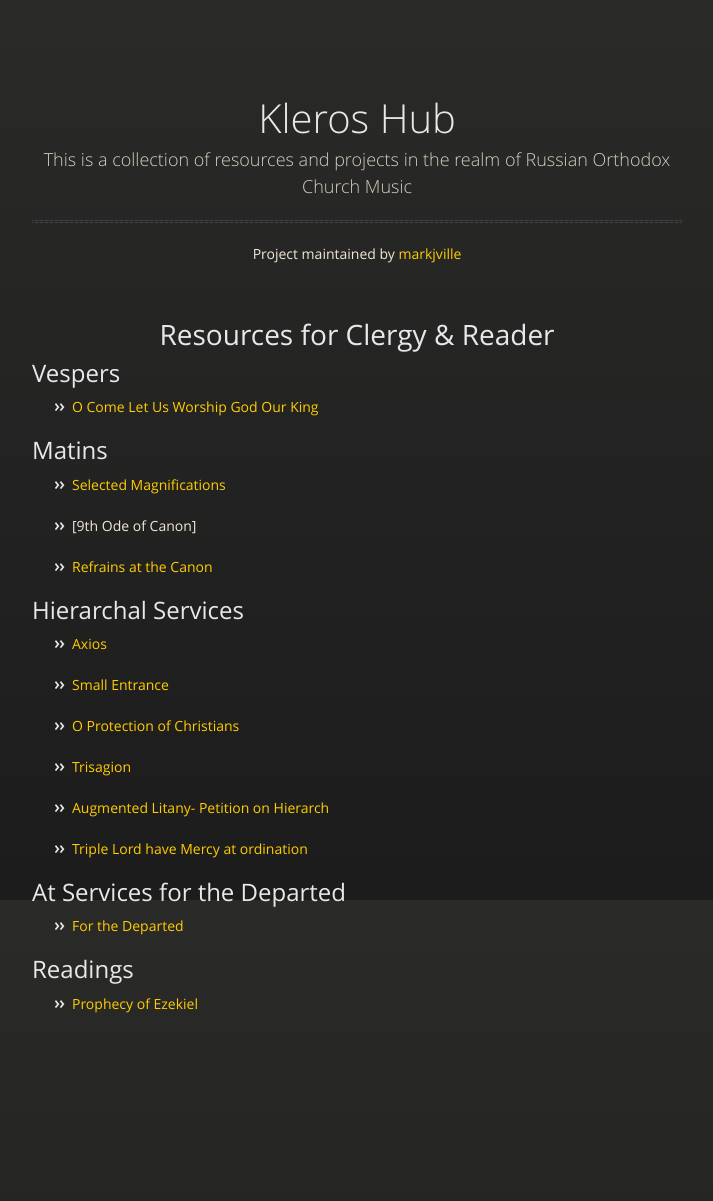
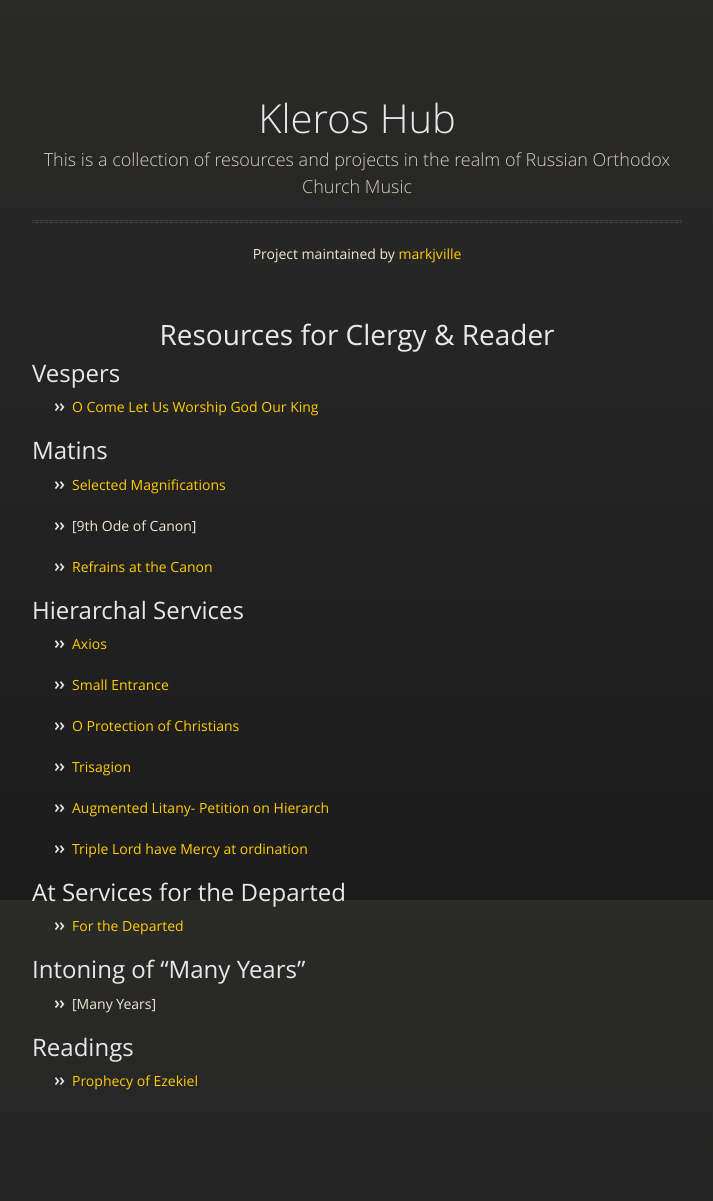
Before and after one commit to markjville/markjville.github.io, a Jekyll site: the page built from clergy-resources.md, in a window 1280 px wide. Shown: the whole page, without its empty margins (283-996 px from the left). Built offline with Jekyll 4.4.1, drawn with Linux system fonts in a browser that asks for light colours; our own code applies the rules of GitHub Pages for plain Markdown files; before the commit the page ends 1124 px from its top, so only the background shows below that.

Commit message:
Update clergy-resources.md

```diff
--- a/clergy-resources.md
+++ b/clergy-resources.md
@@ -29,6 +29,9 @@
 ## At Services for the Departed
 - [For the Departed](https://markjville.github.io/docs/For-Departed-Clergy.pdf)
 
+## Intoning of "Many Years"
+- [Many Years]
+
 ## Readings
 
 - [Prophecy of Ezekiel](https://markjville.github.io/docs/Reading_from_Prophec_Ezekiel.pdf)
```
